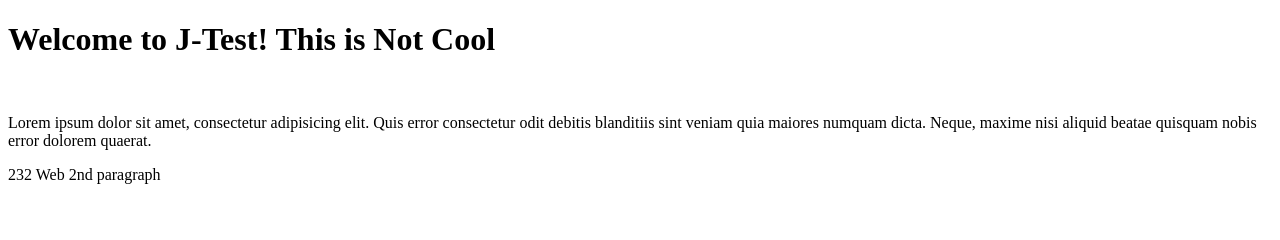
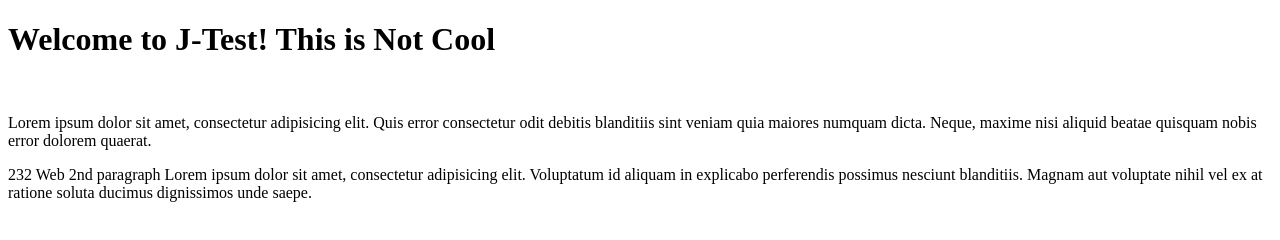
Before and after one commit to 232web/gtest, a plain HTML site: page index.html in a window 1280 px wide. Drawn offline with Linux system fonts and the light colour scheme.

Commit message:
Index.html
add second paragraph

```diff
--- a/index.html
+++ b/index.html
@@ -14,5 +14,6 @@
 <p>Lorem ipsum dolor sit amet, consectetur adipisicing elit. Quis error consectetur odit debitis blanditiis sint veniam quia maiores numquam dicta. Neque, maxime nisi aliquid beatae quisquam nobis error dolorem quaerat.</p>
 
 <p>232 Web 2nd paragraph
+Lorem ipsum dolor sit amet, consectetur adipisicing elit. Voluptatum id aliquam in explicabo perferendis possimus nesciunt blanditiis. Magnam aut voluptate nihil vel ex at ratione soluta ducimus dignissimos unde saepe.</p>
 </body>
 </html>
```
